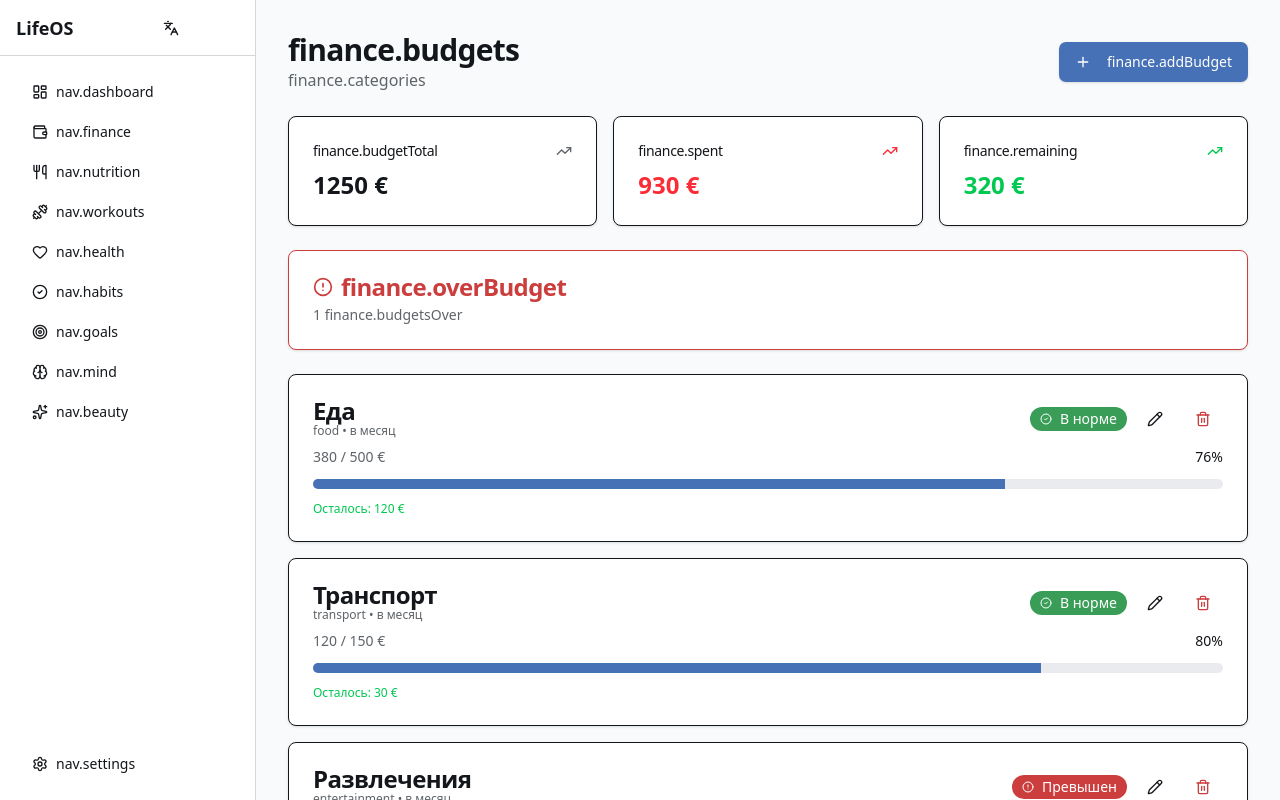
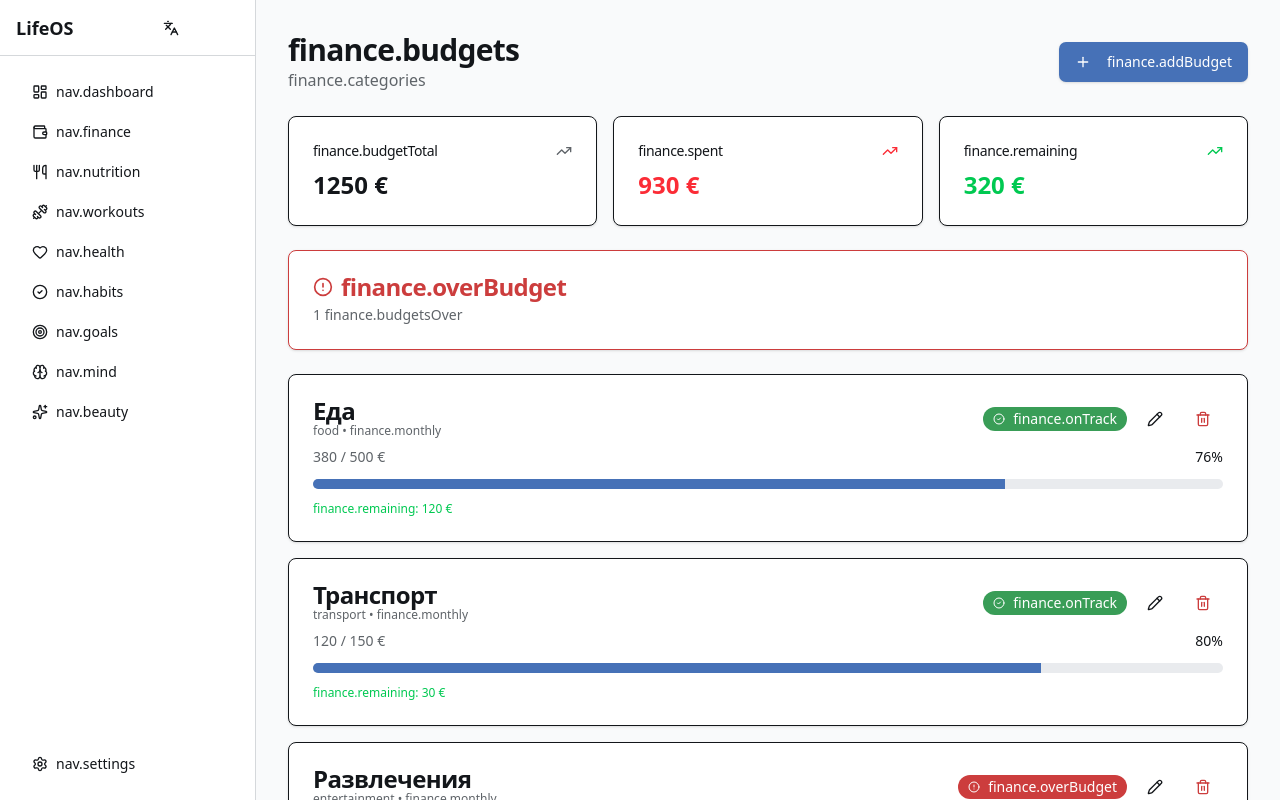
Before and after one commit to bairrrich/13.03.25_LifeOS, a Next.js app: page /finance/budgets in a window 1280 px wide. Shown: the top 800 px of the page. Built offline with nearby package versions, Linux system fonts and the light colour scheme; what i18next-resources-to-backend would draw is missing.

Commit message:
fix: i18n full localization for Budgets and Categories

```diff
--- a/src/app/finance/budgets/page.tsx
+++ b/src/app/finance/budgets/page.tsx
@@ -75,7 +75,12 @@ export default function BudgetsPage() {
   };
 
   const getPeriodLabel = (period: Budget['period']) => {
-    const labels = { daily: 'в день', weekly: 'в неделю', monthly: 'в месяц', yearly: 'в год' };
+    const labels = {
+      daily: t('finance.daily'),
+      weekly: t('finance.weekly'),
+      monthly: t('finance.monthly'),
+      yearly: t('finance.yearly')
+    };
     return labels[period];
   };
 
@@ -85,7 +90,7 @@ export default function BudgetsPage() {
       return (
         <Badge variant="destructive">
           <AlertCircle className="mr-1 h-3 w-3" />
-          Превышен
+          {t('finance.overBudget')}
         </Badge>
       );
     }
@@ -93,14 +98,14 @@ export default function BudgetsPage() {
       return (
         <Badge variant="warning">
           <AlertCircle className="mr-1 h-3 w-3" />
-          Почти всё
+          {t('finance.almostDone')}
         </Badge>
       );
     }
     return (
       <Badge variant="success">
         <CheckCircle2 className="mr-1 h-3 w-3" />
-        В норме
+        {t('finance.onTrack')}
       </Badge>
     );
   };
@@ -252,7 +257,7 @@ export default function BudgetsPage() {
                   />
                   <div className="flex items-center justify-between text-xs">
                     <span className={remaining >= 0 ? 'text-green-500' : 'text-destructive'}>
-                      {remaining >= 0 ? `Осталось: ${remaining.toFixed(0)} €` : `Превышено: ${Math.abs(remaining).toFixed(0)} €`}
+                      {remaining >= 0 ? `${t('finance.remaining')}: ${remaining.toFixed(0)} €` : `${t('finance.overBudget')}: ${Math.abs(remaining).toFixed(0)} €`}
                     </span>
                   </div>
                 </CardContent>
--- a/src/app/finance/categories/page.tsx
+++ b/src/app/finance/categories/page.tsx
@@ -188,7 +188,7 @@ export default function CategoriesPage() {
                       <CardTitle className="text-base">{category.name}</CardTitle>
                       <div className="flex items-center gap-2">
                         <Badge variant={category.type === 'income' ? 'success' : 'destructive'}>
-                          {category.type === 'income' ? 'Доход' : 'Расход'}
+                          {category.type === 'income' ? t('finance.income') : t('finance.expense')}
                         </Badge>
                       </div>
                     </div>
```
